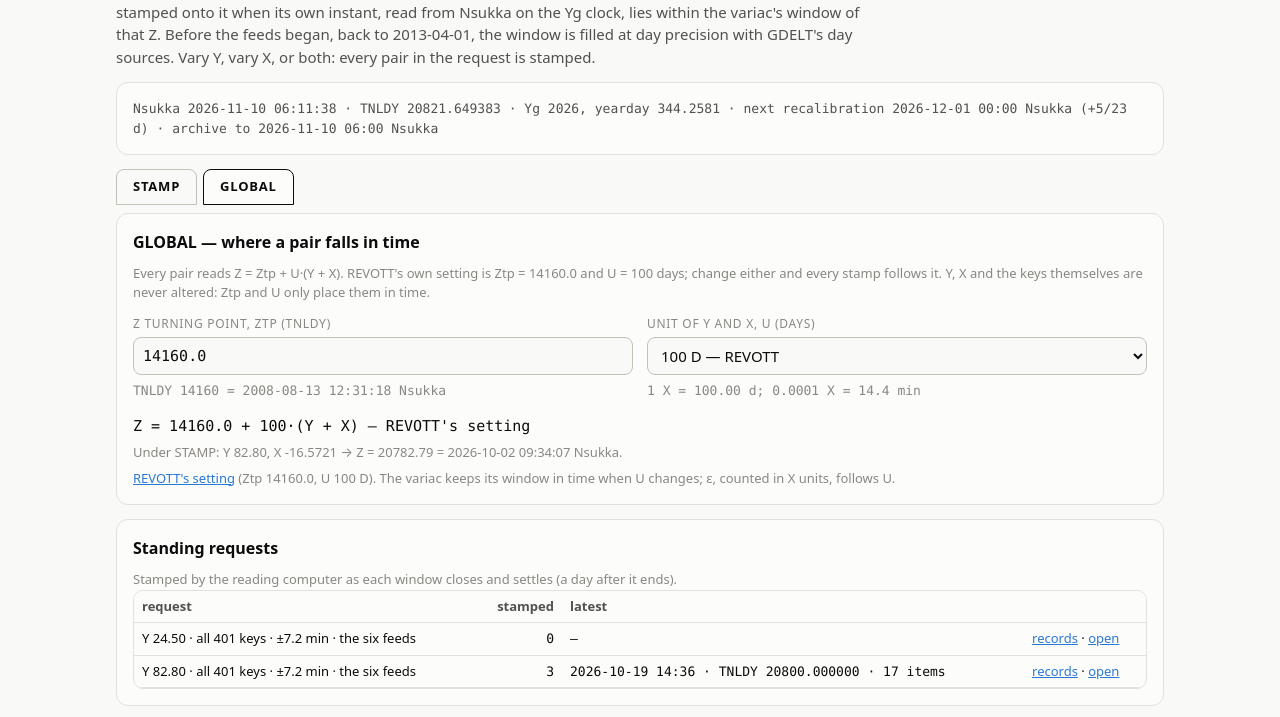
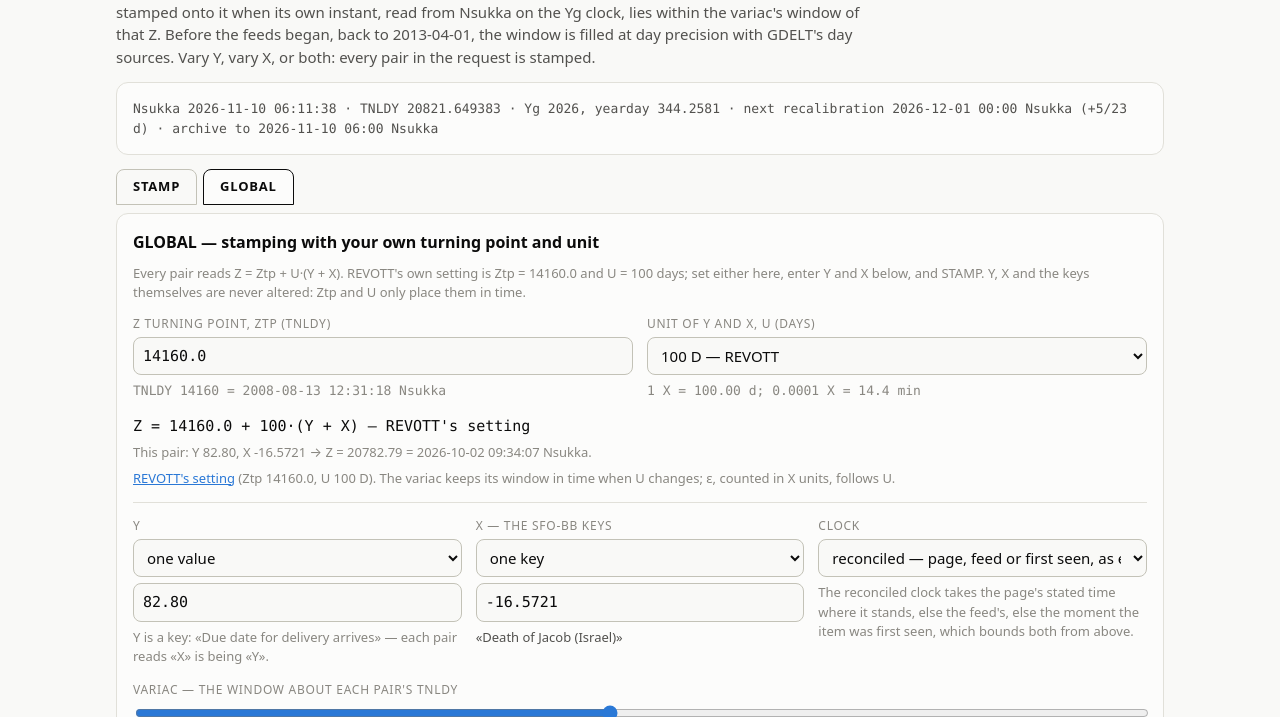
Before and after one commit to nth-member/revott-stamps, a plain HTML site: page docs/index.html in a window 1280 px wide. Both pictures are taken after a click on the tab "GLOBAL". Shown: the part 83-800 px from the top of the page. Drawn offline with Linux system fonts and the light colour scheme.

Commit message:
GLOBAL is a stamping tab: Y, X, variac, feeds and STAMP beside Ztp and U
The GLOBAL tab held only the turning point and unit, so it offered no entry of
Y and X and no stamping. Both tabs now show the one form: STAMP stamps with
REVOTT's setting (Ztp 14160, U 100 days), GLOBAL with the Ztp and U set above
the form. A link to a GLOBAL request opens on the GLOBAL tab.

Co-Authored-By: Claude Opus 5.5 <noreply@anthropic.com>

```diff
--- a/docs/index.html
+++ b/docs/index.html
@@ -89,14 +89,15 @@ Vary Y, vary X, or both: every pair in the request is stamped.</p>
 <div class="card clockline mono" id="clock">—</div>
 
 <div class="tabs" role="tablist">
-  <button class="tab" role="tab" id="tab-stamp" aria-selected="true" aria-controls="p-stamp">STAMP</button>
-  <button class="tab" role="tab" id="tab-global" aria-selected="false" aria-controls="p-global">GLOBAL<span class="dot" id="gdot" hidden> ●</span></button>
+  <button class="tab" role="tab" id="tab-stamp" aria-selected="true" aria-controls="p-form">STAMP</button>
+  <button class="tab" role="tab" id="tab-global" aria-selected="false" aria-controls="p-form">GLOBAL<span class="dot" id="gdot" hidden> ●</span></button>
 </div>
 
-<div class="card" id="p-global" role="tabpanel" hidden>
-  <h2>GLOBAL — where a pair falls in time</h2>
-  <p class="note">Every pair reads Z = Ztp + U·(Y + X). REVOTT's own setting is Ztp = 14160.0 and U = 100 days; change either
-    and every stamp follows it. Y, X and the keys themselves are never altered: Ztp and U only place them in time.</p>
+<div class="card" id="p-form" role="tabpanel">
+ <div id="gset" hidden>
+  <h2>GLOBAL — stamping with your own turning point and unit</h2>
+  <p class="note">Every pair reads Z = Ztp + U·(Y + X). REVOTT's own setting is Ztp = 14160.0 and U = 100 days; set either
+    here, enter Y and X below, and STAMP. Y, X and the keys themselves are never altered: Ztp and U only place them in time.</p>
   <div class="grid" style="margin-top:12px">
     <div>
       <label for="ztp">Z turning point, Ztp (TNLDY)</label>
@@ -119,9 +120,10 @@ Vary Y, vary X, or both: every pair in the request is stamped.</p>
   <p class="note" id="gpair"></p>
   <p class="note"><a href="#" id="greset">REVOTT's setting</a> (Ztp 14160.0, U 100 D). The variac keeps its window in time
     when U changes; ε, counted in X units, follows U.</p>
-</div>
-
-<div class="card" id="p-stamp" role="tabpanel">
+  <hr style="border:0;border-top:1px solid var(--line);margin:14px 0">
+ </div>
+  <p class="note" id="rset" style="margin:0 0 12px">Z = 14160 + 100·(Y + X): REVOTT's setting. The GLOBAL tab stamps with a
+    turning point and unit of your choosing.</p>
   <div class="grid">
     <div>
       <label for="ym">Y</label>
@@ -258,12 +260,14 @@ function readVariac() {
 $("#var").oninput = () => { $("#eps").value = epsStr(posToSec(+$("#var").value)); readVariac(); };
 $("#eps").oninput = () => { const e = Number($("#eps").value); if (e > 0) $("#var").value = secToPos(e * XSEC()); readVariac(); };
 
-/* ---- GLOBAL: Z = Ztp + U·(Y + X); REVOTT's Ztp 14160.0 and U 100 days unless set here ---- */
+/* ---- GLOBAL: Z = Ztp + U·(Y + X). The STAMP tab stamps with REVOTT's setting (Ztp 14160, U 100 days);
+   the GLOBAL tab with the turning point and unit set on it. ---- */
 const UNAMES = { "100": "100 D (REVOTT)", "360": "360 D (yJ)", "17640/48.3": "17640/48.3 D (yG)" };
-let U_D = 100;                                            // U in days, as a number, for the variac and the checks
+let MODE = "stamp", U_D = 100;                            // the tab, and the unit in force in days, for the variac and the checks
 const XSEC = () => U_D * 86400;                           // seconds in one X
 const unitStr = () => $("#um").value === "other" ? $("#uc").value.trim() : $("#um").value;
 const ztpStr = () => $("#ztp").value.trim();
+const ZTP_OK = () => /^-?\d+(\.\d+)?$/.test(ztpStr());
 function unitNum(str) {
   if (!/^\d+(\.\d+)?(\s*\/\s*\d+(\.\d+)?)?$/.test(str)) return NaN;
   const [a, b] = str.split("/").map(Number); return b === undefined ? a : a / b;
@@ -271,38 +275,38 @@ function unitNum(str) {
 const isDefault = () => Number(ztpStr()) === 14160 && unitNum(unitStr()) === 100;
 function setGlobal(keepWindow = true) {
   const sec = keepWindow ? Number($("#eps").value) * XSEC() : null, before = U_D;
-  const u = unitNum(unitStr());
+  const u = unitNum(unitStr()), g = MODE === "global";
   $("#uc").hidden = $("#um").value !== "other";
-  const ok = u > 0 && /^-?\d+(\.\d+)?$/.test(ztpStr());
-  if (u > 0) U_D = u;
+  U_D = g && u > 0 ? u : 100;
   const uname = UNAMES[unitStr()] || unitStr() + " D";
   $("#unote").textContent = u > 0 ? "1 X = " + human(u * 86400) + "; 0.0001 X = " + human(u * 8.64) : "U must be a positive decimal, or a ratio as 17640/48.3";
-  const z0 = Number(ztpStr()), at = /^-?\d+(\.\d+)?$/.test(ztpStr()) && Math.abs(z0) < 2.9e6 ? Yg.instantsOf(ztpStr()) : [];
-  $("#ztpnote").textContent = !/^-?\d+(\.\d+)?$/.test(ztpStr()) ? "Ztp must be a plain decimal" : at.length ? "TNLDY " + z0 + " = " + at.map(when).join(" and ") + " Nsukka" : "TNLDY " + z0 + " is passed over at a recalibration";
+  const z0 = Number(ztpStr()), at = ZTP_OK() && Math.abs(z0) < 2.9e6 ? Yg.instantsOf(ztpStr()) : [];
+  $("#ztpnote").textContent = !ZTP_OK() ? "Ztp must be a plain decimal" : at.length ? "TNLDY " + z0 + " = " + at.map(when).join(" and ") + " Nsukka" : "TNLDY " + z0 + " is passed over at a recalibration";
   const form = ztpStr() + " + " + unitStr() + "·(Y + X)";
-  $("#zf").textContent = form;
+  $("#zf").textContent = g ? form : "14160 + 100·(Y + X)";
   $("#gform").textContent = "Z = " + form + (isDefault() ? "   — REVOTT's setting" : "");
-  const dflt = !ok || isDefault();
-  $("#gdot").hidden = dflt; $("#gact").hidden = dflt;
-  $("#gact").textContent = "GLOBAL is set: Z = Ztp + U·(Y + X) with Ztp " + ztpStr() + " and U " + uname + ". Y, X and the keys are unaltered.";
+  const dflt = !(u > 0 && ZTP_OK()) || isDefault();
+  $("#gdot").hidden = dflt; $("#gact").hidden = dflt || !g;
+  $("#gact").textContent = "Stamping under GLOBAL: Z = " + form + " (Ztp " + ztpStr() + ", U " + uname + "). Y, X and the keys are unaltered.";
   if (sec && U_D !== before && Number($("#eps").value) > 0) { $("#eps").value = epsStr(sec); $("#var").value = secToPos(sec); }
   globalPair(); readVariac();
 }
 function globalPair() {
-  if ($("#ym").value !== "value" || $("#xm").value !== "key") { $("#gpair").textContent = "With one Y and one key chosen under STAMP, their TNLDY is shown here."; return; }
-  const y = Number($("#yv").value), x = Number($("#xk").value), z = Number(ztpStr()) + U_D * (y + x);
+  if ($("#ym").value !== "value" || $("#xm").value !== "key") { $("#gpair").textContent = "With one Y value and one key chosen below, their TNLDY under this setting is shown here."; return; }
+  const u = unitNum(unitStr()), y = Number($("#yv").value), x = Number($("#xk").value), z = Number(ztpStr()) + u * (y + x);
   if (!isFinite(z)) { $("#gpair").textContent = ""; return; }
   const zs = z.toFixed(6), at = Math.abs(z) < 2.9e6 ? Yg.instantsOf(zs) : [];
-  $("#gpair").textContent = "Under STAMP: Y " + $("#yv").value + ", X " + $("#xk").value + " → Z = " + trim(zs) + (at.length ? " = " + at.map(when).join(" and ") + " Nsukka" : " (no instant)") + ".";
+  $("#gpair").textContent = "This pair: Y " + $("#yv").value + ", X " + $("#xk").value + " → Z = " + trim(zs) + (at.length ? " = " + at.map(when).join(" and ") + " Nsukka" : " (no instant)") + ".";
 }
 ["#ztp", "#uc"].forEach(id => $(id).addEventListener("input", () => setGlobal()));
 $("#um").addEventListener("change", () => setGlobal());
 $("#greset").onclick = e => { e.preventDefault(); $("#ztp").value = "14160.0"; $("#um").value = "100"; setGlobal(); };
 function showTab(t) {
-  const g = t === "global";
+  MODE = t === "global" ? "global" : "stamp";
+  const g = MODE === "global";
   $("#tab-global").setAttribute("aria-selected", g); $("#tab-stamp").setAttribute("aria-selected", !g);
-  $("#p-global").hidden = !g; $("#p-stamp").hidden = g;
-  if (g) globalPair();
+  $("#gset").hidden = !g; $("#rset").hidden = g;
+  setGlobal();
 }
 $("#tab-stamp").onclick = () => showTab("stamp"); $("#tab-global").onclick = () => showTab("global");
 
@@ -315,7 +319,7 @@ function showModes() {
   $("#xnote").textContent = xm === "key" ? (k ? "«" + k[1] + "»" : "not one of the " + KEYS.length + " keys") : "";
   const yk = ym === "value" ? KEYMAP.get(Number($("#yv").value)) : null;
   $("#ynote").textContent = yk ? "Y is a key: «" + yk[1] + "» — each pair reads «X» is being «Y»." : "";
-  readVariac();
+  globalPair(); readVariac();
 }
 ["#ym", "#xm", "#xk", "#yv"].forEach(s => $(s).addEventListener("input", showModes));
 function domChips() {
@@ -338,8 +342,10 @@ function request() {
   const x = xm === "key" ? { mode: "key", x: $("#xk").value.trim() } : xm === "range" ? { mode: "range", from: $("#xf").value.trim(), to: $("#xt").value.trim() }
     : xm === "layer" ? { mode: "layer", layer: $("#xl").value, hidden: $("#xh").value } : { mode: "all" };
   const r = { y, x, eps: $("#eps").value.trim(), clock: $("#clk").value, domains: [...doms].sort() };
-  if (Number(ztpStr()) !== 14160 || !/^-?\d+(\.\d+)?$/.test(ztpStr())) r.ztp = ztpStr();      // REVOTT's setting is left out of the request
-  if (unitNum(unitStr()) !== 100) r.unit = unitStr();
+  if (MODE === "global") {                                // REVOTT's setting is left out of the request
+    if (Number(ztpStr()) !== 14160 || !ZTP_OK()) r.ztp = ztpStr();
+    if (unitNum(unitStr()) !== 100) r.unit = unitStr();
+  }
   return r;
 }
 function fill(r) {
@@ -349,10 +355,12 @@ function fill(r) {
   if (r.x.mode === "key") $("#xk").value = r.x.x;
   if (r.x.mode === "range") { $("#xf").value = r.x.from; $("#xt").value = r.x.to; }
   if (r.x.mode === "layer") { $("#xl").value = r.x.layer; $("#xh").value = r.x.hidden || "both"; }
-  $("#ztp").value = r.ztp || "14160.0";
-  const un = r.unit ? r.unit.replace(/\s+/g, "") : "100";
-  if (UNAMES[un]) $("#um").value = un; else { $("#um").value = "other"; $("#uc").value = un; }
-  setGlobal(false);
+  if (r.ztp !== undefined || r.unit !== undefined) {      // a GLOBAL request opens on the GLOBAL tab
+    $("#ztp").value = r.ztp || "14160.0";
+    const un = r.unit ? r.unit.replace(/\s+/g, "") : "100";
+    if (UNAMES[un]) $("#um").value = un; else { $("#um").value = "other"; $("#uc").value = un; }
+    showTab("global");
+  } else showTab("stamp");
   $("#eps").value = r.eps; $("#var").value = secToPos(Number(r.eps) * XSEC()); $("#clk").value = r.clock || "reconciled";
   doms = new Set(r.domains); domChips(); showModes();
 }
```
Also changed, not shown: 1 other file.
